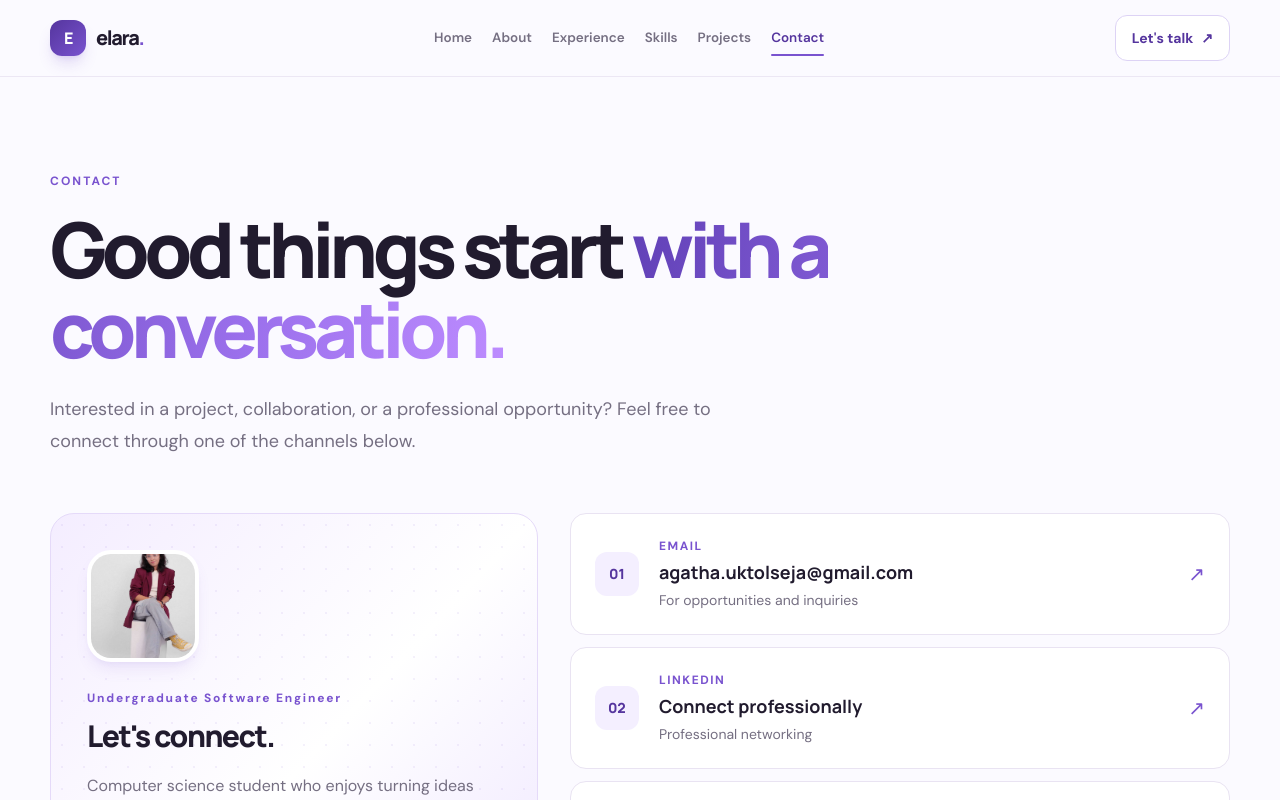
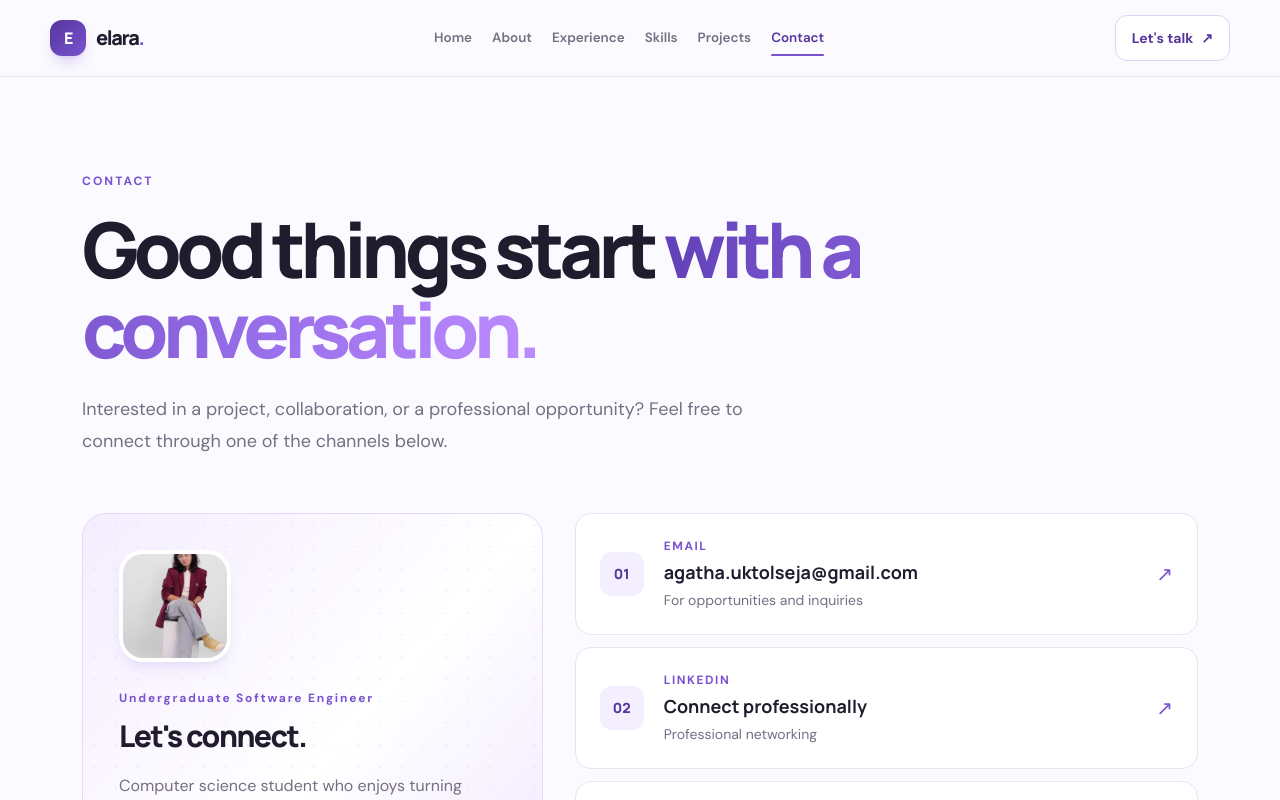
Before and after one commit to EllaUktolseja/elara, a React (Vite) app: page /contact in a window 1280 px wide. Shown: the top 800 px of the page. Built offline with nearby package versions, Linux system fonts and the light colour scheme.

Commit message:
fix(styles): normalize responsive Tailwind container widths

```diff
--- a/src/pages/Contact.jsx
+++ b/src/pages/Contact.jsx
@@ -9,7 +9,7 @@ export default function Contact() {
   ].filter((item) => item.href)
 
   return (
-    <section className="mx-auto w-[min(1180px,calc(100%-2.5rem))] py-20 sm:py-24 max-sm:w-[calc(100%-2rem)]">
+    <section className="mx-auto w-full max-w-[1180px] px-5 sm:px-8 py-20 sm:py-24 max-sm:px-4">
       <p className="mb-5 text-xs font-bold tracking-[.17em] text-purple">CONTACT</p>
       <h1 className="mb-6 max-w-5xl font-display text-[clamp(2.8rem,6vw,5.2rem)] font-extrabold leading-[1.04] tracking-[-.07em]">Good things start <span className="text-gradient">with a conversation.</span></h1>
       <p className="mb-14 max-w-2xl text-lg leading-8 text-muted">Interested in a project, collaboration, or a professional opportunity? Feel free to connect through one of the channels below.</p>
```
